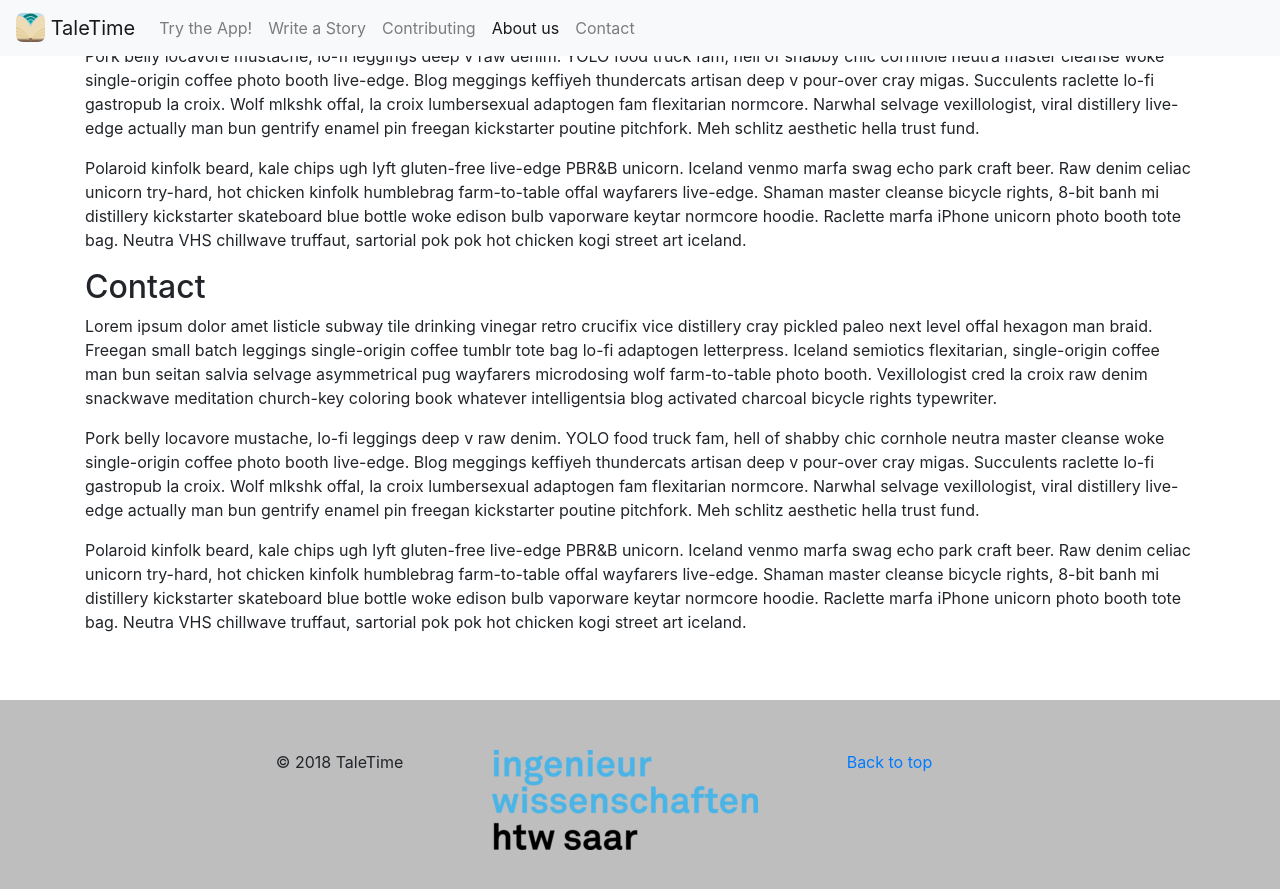
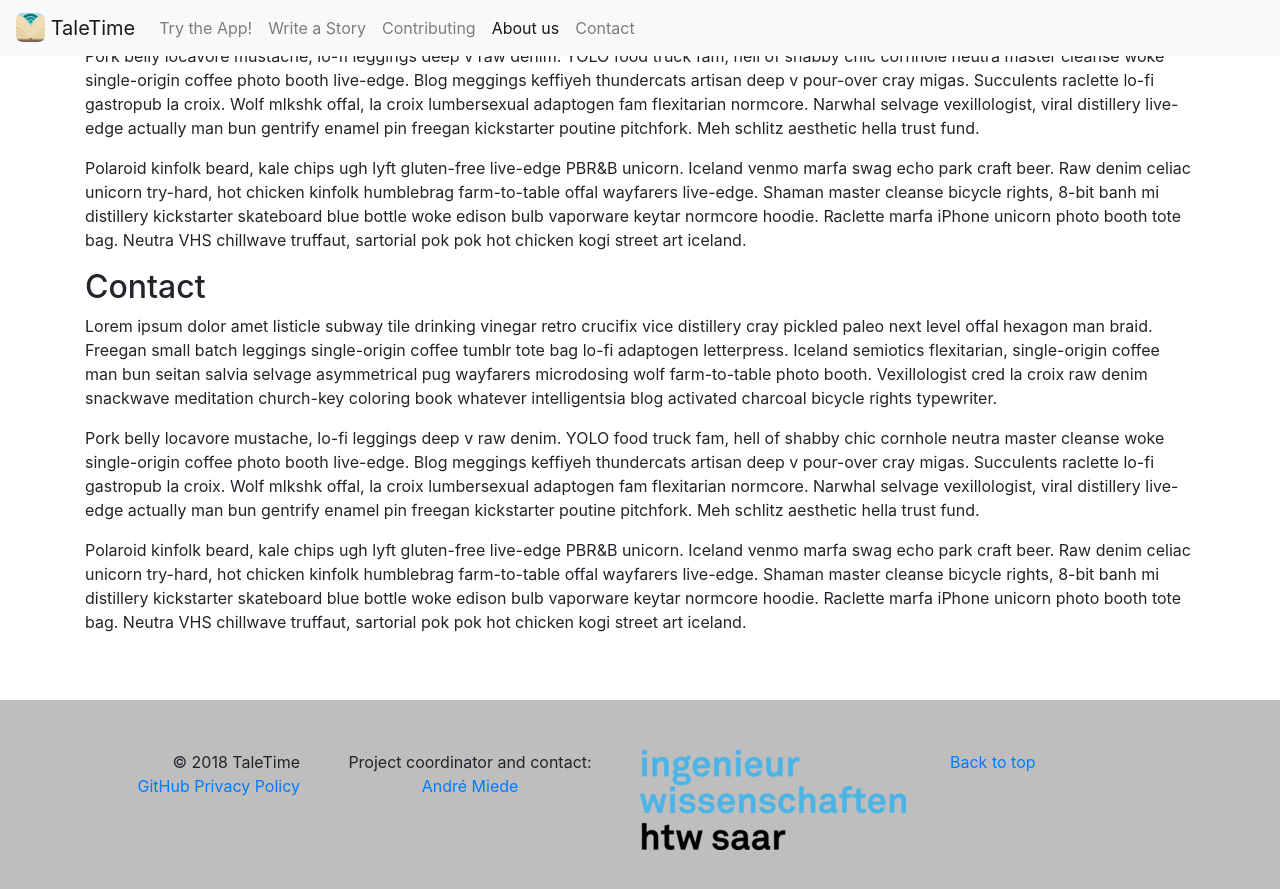
Before and after one commit to TaleTime/taletime.github.io, a Jekyll site: the page built from index.md, in a window 1280 px wide and 900 px high, scrolled down 1184 px. Shown: the top 889 px of the window. Built offline with Jekyll 4.4.1, drawn with Linux system fonts in a browser that asks for light colours; nearby versions of some CDN libraries; our own code applies the rules of GitHub Pages for plain Markdown files.

Commit message:
Update footer

```diff
--- a/_includes/_footer.html
+++ b/_includes/_footer.html
@@ -1,14 +1,18 @@
 <footer>
         <div class="row">
-                <div class="col-xs-6 col-sm-4" style="text-align: right;">
-                        <p>&copy; 2018 TaleTime</p>
+                <div class="col-xs-6 col-sm-3" style="text-align: right;">
+                        <p>&copy; 2018 TaleTime<br>
+                        <a target="_blank" href="https://help.github.com/articles/github-privacy-statement/">GitHub Privacy Policy</a></p>
                 </div>
-                <div class="col-xs-6 col-sm-4" style="text-align: center;">
+                <div class="col-xs-6 col-sm-3" style="text-align: center;">
+                        <p>Project coordinator and contact:<br> <a target="_blank" href="https://www.htwsaar.de/ingwi/fakultaet/personen/profile/andre-miede">André Miede</a></p>
+                </div>
+                <div class="col-xs-6 col-sm-3" style="text-align: left;">
                         <a href="http://www.htwsaar.de">
                                 <img src="/htw_ingwi.png">
                         </a>
                 </div>
-                <div class="col-xs-6 col-sm-4" style="text-align: left;">
+                <div class="col-xs-6 col-sm-3" style="text-align: left;">
                         <p>
                                 <a href="#">Back to top</a>
                         </p>
```
